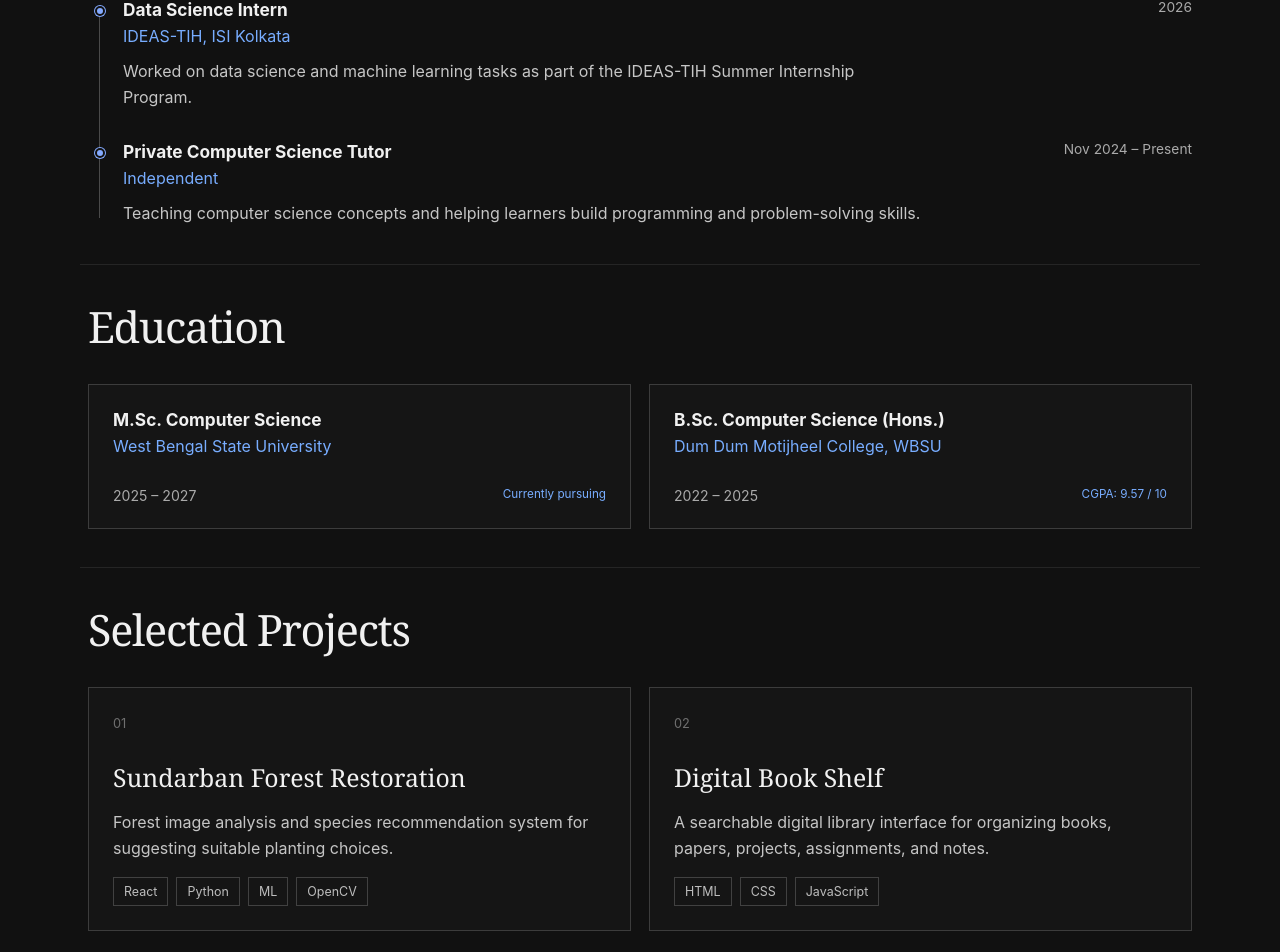
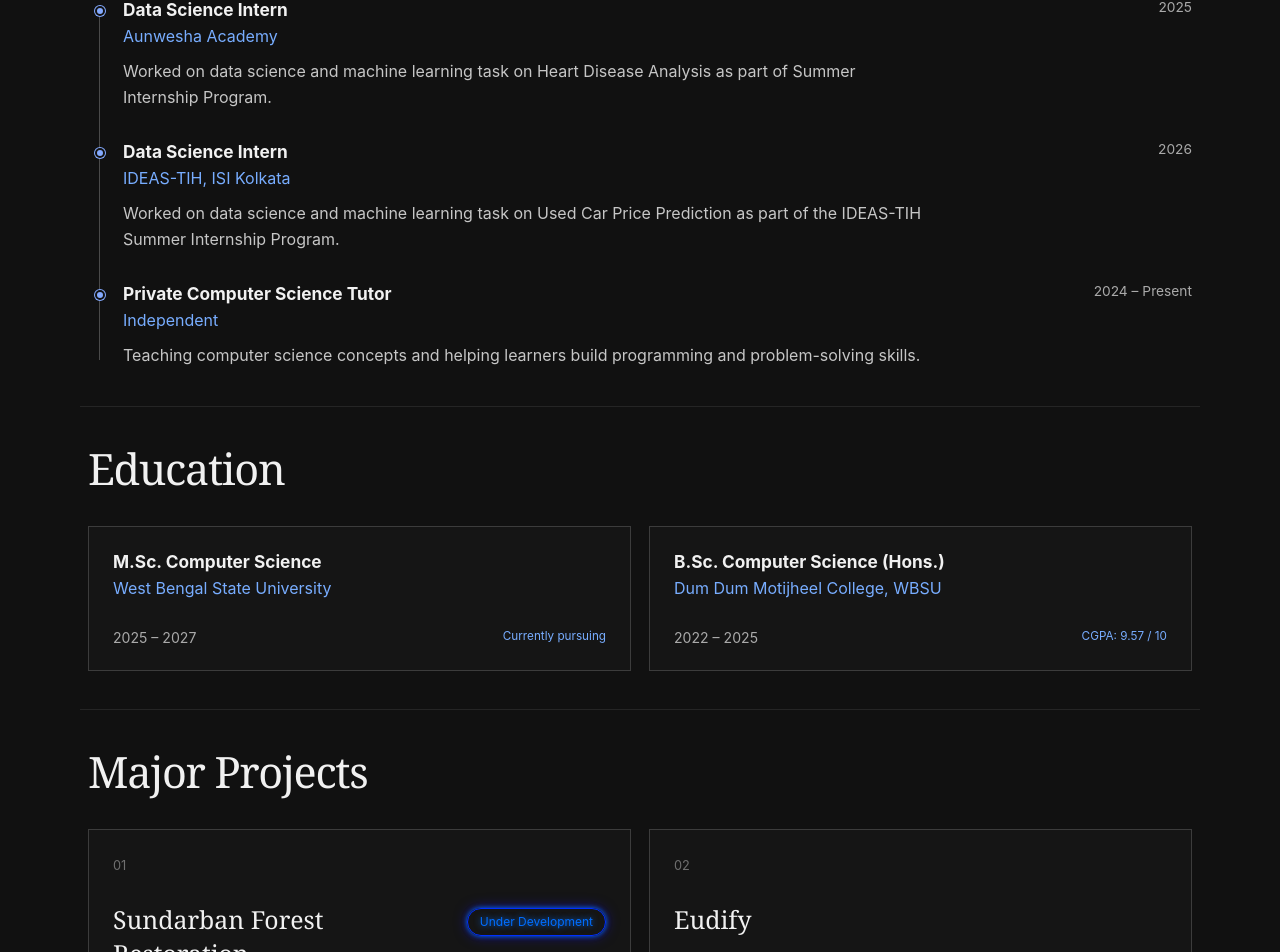
Before and after one commit to arikmukherjee/arik-ds, a React (Vite) app: page / in a window 1280 px wide. Shown: the part 597-1549 px from the top of the page. Built offline with nearby package versions, Linux system fonts and the light colour scheme.

Commit message:
update project status

```diff
--- a/src/App.jsx
+++ b/src/App.jsx
@@ -3,15 +3,22 @@ import React from "react";
 const experiences = [
   {
     role: "Data Science Intern",
+    organization: "Aunwesha Academy",
+    period: "2025",
+    description:
+      "Worked on data science and machine learning task on Heart Disease Analysis as part of Summer Internship Program.",
+  },
+  {
+    role: "Data Science Intern",
     organization: "IDEAS-TIH, ISI Kolkata",
     period: "2026",
     description:
-      "Worked on data science and machine learning tasks as part of the IDEAS-TIH Summer Internship Program.",
+      "Worked on data science and machine learning task on Used Car Price Prediction as part of the IDEAS-TIH Summer Internship Program.",
   },
   {
     role: "Private Computer Science Tutor",
     organization: "Independent",
-    period: "Nov 2024 – Present",
+    period: "2024 – Present",
     description:
       "Teaching computer science concepts and helping learners build programming and problem-solving skills.",
   },
@@ -123,7 +130,7 @@ function App() {
                 target="_blank"
                 rel="noreferrer"
               >
-                in LinkedIn
+                LinkedIn
               </a>
               <span>•</span>
               <a
@@ -167,16 +174,22 @@ function App() {
         </section>
 
         <section id="projects" className="section">
-          <SectionTitle>Selected Projects</SectionTitle>
+          <SectionTitle>Major Projects</SectionTitle>
 
           <div className="project-grid">
             <article className="project-card">
               <span className="project-number">01</span>
-              <h3>Sundarban Forest Restoration</h3>
+
+              <div className="project-header">
+                <h3>Sundarban Forest Restoration</h3>
+                <span className="project-status">Under Development</span>
+              </div>
+
               <p>
-                Forest image analysis and species recommendation system for
+                A Research project on Forest image analysis and species recommendation system for
                 suggesting suitable planting choices.
               </p>
+
               <div className="tags">
                 <span>React</span>
                 <span>Python</span>
@@ -187,15 +200,17 @@ function App() {
 
             <article className="project-card">
               <span className="project-number">02</span>
-              <h3>Digital Book Shelf</h3>
+              <h3>Eudify</h3>
               <p>
-                A searchable digital library interface for organizing books,
-                papers, projects, assignments, and notes.
+                A E-learning platform that provides a comprehensive solution for
+                online education, including course management, student
+                engagement, and assessment tools.
               </p>
               <div className="tags">
                 <span>HTML</span>
                 <span>CSS</span>
                 <span>JavaScript</span>
+                <span>PHP</span>
               </div>
             </article>
           </div>
--- a/src/styles.css
+++ b/src/styles.css
@@ -349,6 +349,47 @@ footer p {
   margin: 0;
 }
 
+.project-header {
+  display: flex;
+  align-items: center;
+  justify-content: space-between;
+  gap: 1rem;
+}
+
+.project-status {
+  font-size: 0.75rem;
+  padding: 0.35rem 0.75rem;
+  border: 1px solid #002fff;
+  border-radius: 999px;
+  color: #006eff;
+  white-space: nowrap;
+
+  box-shadow:
+    0 0 5px #0077ff,
+    0 0 12px rgba(0, 102, 255, 0.5);
+
+  text-shadow: 0 0 6px #006eff;
+
+  animation: statusGlow 2s ease-in-out infinite;
+}
+
+@keyframes statusGlow {
+  0%,
+  100% {
+    box-shadow:
+      0 0 5px #006eff,
+      0 0 12px rgba(25, 0, 255, 0.5);
+  }
+
+  50% {
+    box-shadow:
+      0 0 8px #0059ff,
+      0 0 22px rgba(0, 89, 255, 0.8);
+  }
+}
+
+
+
 @media (max-width: 760px) {
   .site-shell {
     width: min(100% - 28px, 680px);
```
